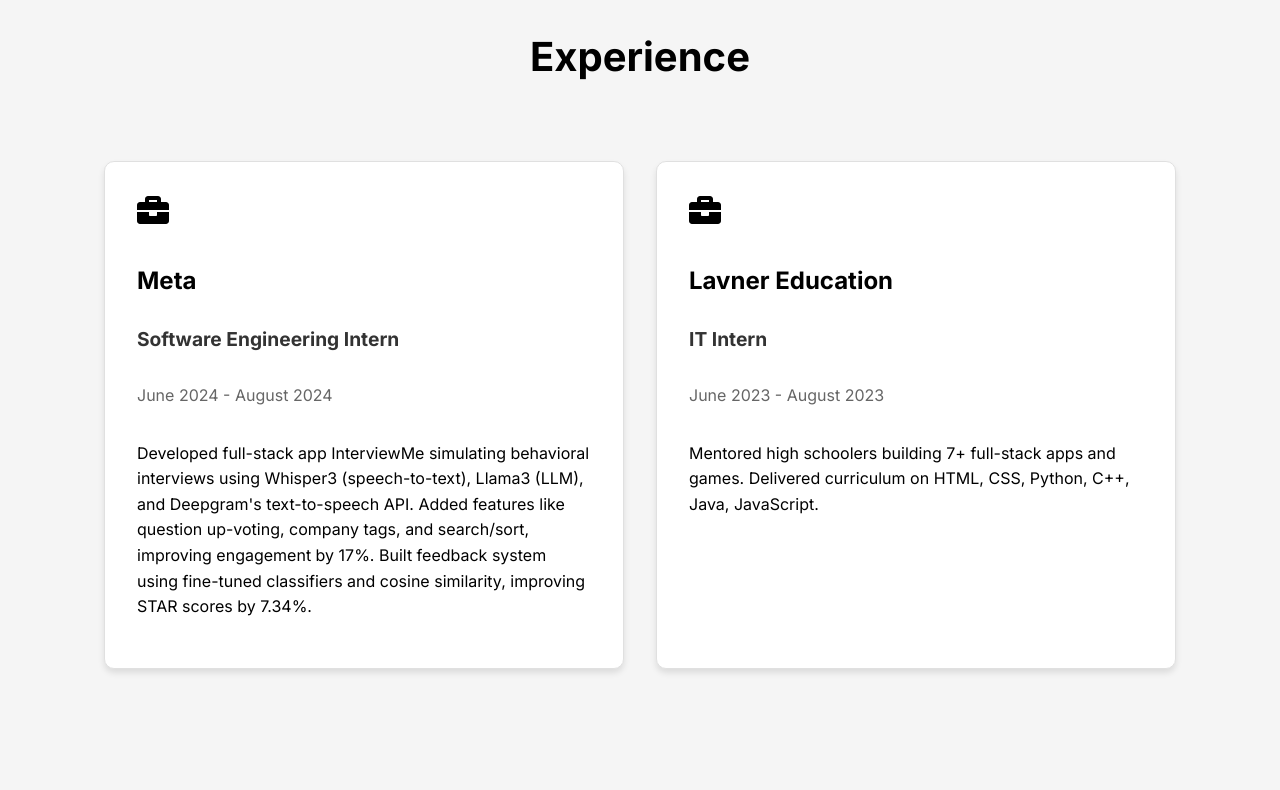
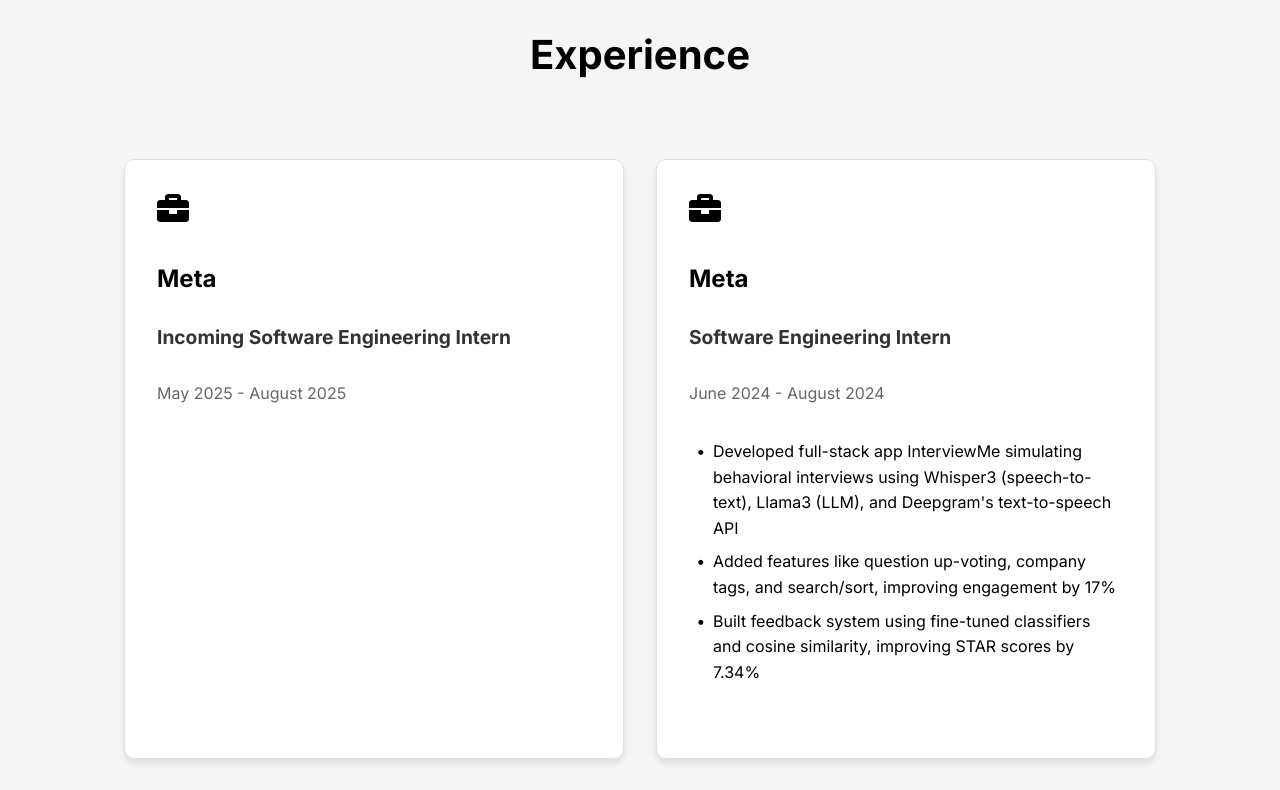
Before and after one commit to NicholasMatias/CBNV3, a React (Vite) app in the folder portfolio/: page / in a window 1280 px wide. Shown: the part 1720-2510 px from the top of the page. Built offline with nearby package versions, Linux system fonts and the light colour scheme.

Commit message:
updated experience section

```diff
--- a/portfolio/src/components/Experience.jsx
+++ b/portfolio/src/components/Experience.jsx
@@ -18,10 +18,13 @@
 `;
 
 const ExperienceGrid = styled.div`
-  display: grid;
-  grid-template-columns: repeat(auto-fit, minmax(300px, 1fr));
+  display: flex;
+  flex-wrap: wrap;
+  justify-content: center;
   gap: 2rem;
   padding: 2rem;
+  max-width: 1400px;
+  margin: 0 auto;
 `;
 
 const ExperienceCard = styled(motion.div)`
@@ -33,6 +36,8 @@
   display: flex;
   flex-direction: column;
   gap: 1rem;
+  width: 500px;
+  height: 600px;
 `;
 
 const ExperienceIcon = styled.div`
@@ -55,9 +60,26 @@
   color: ${({ theme }) => theme.accent};
 `;
 
-const Description = styled.p`
+const Description = styled.ul`
   color: ${({ theme }) => theme.text};
   line-height: 1.6;
+  padding-left: 1.5rem;
+  margin: 0;
+`;
+
+const BulletPoint = styled.li`
+  margin-bottom: 0.5rem;
+  position: relative;
+  list-style-type: none;
+
+  &::before {
+    content: "•";
+    color: ${({ theme }) => theme.primary};
+    font-weight: bold;
+    display: inline-block;
+    width: 1em;
+    margin-left: -1em;
+  }
 `;
 
 const Experience = () => {
@@ -69,15 +91,28 @@
   const experiences = [
     {
       company: 'Meta',
+      position: 'Incoming Software Engineering Intern',
+      duration: 'May 2025 - August 2025',
+      description: [],
+    },
+    {
+      company: 'Meta',
       position: 'Software Engineering Intern',
       duration: 'June 2024 - August 2024',
-      description: 'Developed full-stack app InterviewMe simulating behavioral interviews using Whisper3 (speech-to-text), Llama3 (LLM), and Deepgram\'s text-to-speech API. Added features like question up-voting, company tags, and search/sort, improving engagement by 17%. Built feedback system using fine-tuned classifiers and cosine similarity, improving STAR scores by 7.34%.',
+      description: [
+        'Developed full-stack app InterviewMe simulating behavioral interviews using Whisper3 (speech-to-text), Llama3 (LLM), and Deepgram\'s text-to-speech API',
+        'Added features like question up-voting, company tags, and search/sort, improving engagement by 17%',
+        'Built feedback system using fine-tuned classifiers and cosine similarity, improving STAR scores by 7.34%'
+      ],
     },
     {
       company: 'Lavner Education',
       position: 'IT Intern',
       duration: 'June 2023 - August 2023',
-      description: 'Mentored high schoolers building 7+ full-stack apps and games. Delivered curriculum on HTML, CSS, Python, C++, Java, JavaScript.',
+      description: [
+        'Mentored high schoolers building 7+ full-stack apps and games',
+        'Delivered curriculum on HTML, CSS, Python, C++, Java, JavaScript'
+      ],
     },
   ];
 
@@ -105,7 +140,11 @@
             <CompanyName>{exp.company}</CompanyName>
             <Position>{exp.position}</Position>
             <Duration>{exp.duration}</Duration>
-            <Description>{exp.description}</Description>
+            <Description>
+              {exp.description.map((point, idx) => (
+                <BulletPoint key={idx}>{point}</BulletPoint>
+              ))}
+            </Description>
           </ExperienceCard>
         ))}
       </ExperienceGrid>
--- a/portfolio/src/components/Navbar.jsx
+++ b/portfolio/src/components/Navbar.jsx
@@ -27,7 +27,7 @@
 `;
 
 const LogoImage = styled.img`
-  height: 110px;
+  height: 100px;
   width: auto;
   transition: all 0.3s ease;
 `;
```
Also changed, not shown: portfolio/public/CBN_DarkMode.png (deleted), portfolio/public/CBN_LightMode.png (deleted).
